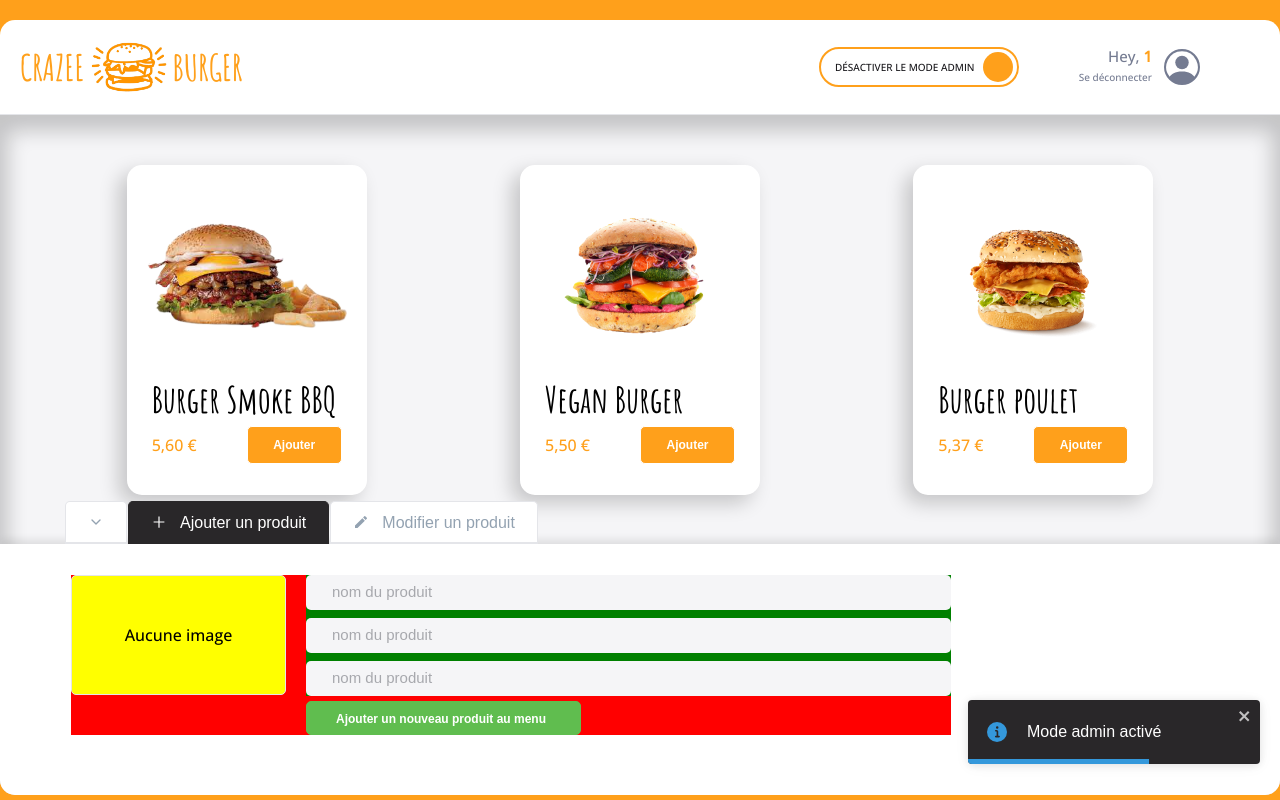
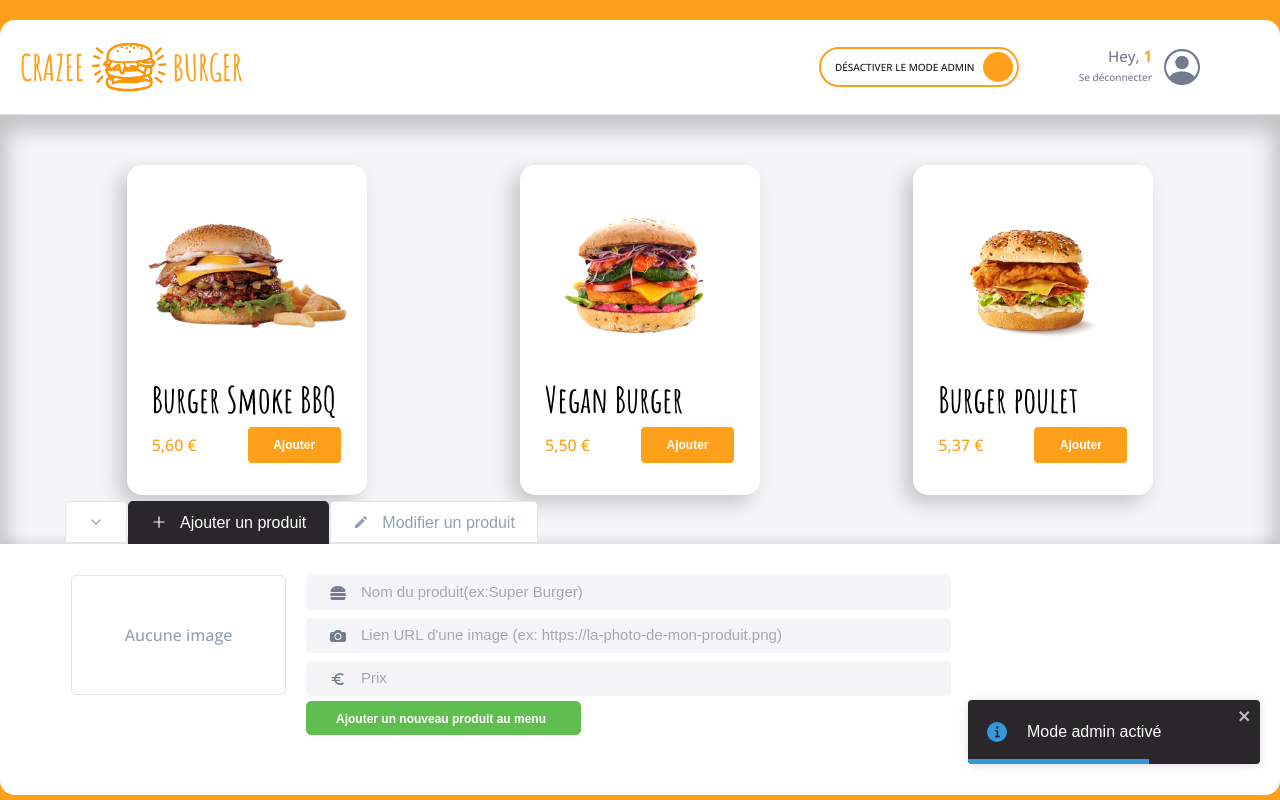
Before and after one commit to Ovgodd/crazee-burger, a React (Create React App) app: page /order/1 in a window 1280 px wide. Both pictures are taken after a click on the label 918 px from the left and 67 px from the top of the page. Built offline with nearby package versions, Linux system fonts and the light colour scheme; grey boxes are pictures that could not be loaded.

Commit message:
✨ F08: ADMIN > update getInputConfig and add input type in props

```diff
--- a/src/components/pages/order/Admin/AdminForm.js
+++ b/src/components/pages/order/Admin/AdminForm.js
@@ -20,7 +20,6 @@ const AdminFormStyled = styled.div`
   left: 71px;
   height: 160px;
   width: 880px;
-  background: red;
 
   .image-container {
     height: 120px;
@@ -30,11 +29,13 @@ const AdminFormStyled = styled.div`
     border-radius: 5px;
     border: 1px solid #e4e5e9;
     padding: 48px, 55px, 48px, 54px;
-    background: yellow;
     box-sizing: border-box;
     display: flex;
     flex-direction: column;
     align-items: center;
     justify-content: center;
+    span {
+      color: #93a2b1;
+    }
   }
 `;
--- a/src/components/pages/order/Admin/AdminInputs.js
+++ b/src/components/pages/order/Admin/AdminInputs.js
@@ -9,14 +9,13 @@ export default function AdminInputs() {
   return (
     <AdminInputsStyled>
       {inputs.map((input) => (
-        <Input icon={input.Icon} label={input.label} />
+        <Input type={input.type} Icon={input.Icon} label={input.label} />
       ))}
       <AdminAddProduct />
     </AdminInputsStyled>
   );
 }
 const AdminInputsStyled = styled.div`
-  background: green;
   display: flex;
   flex-direction: column;
   align-items: flex-start;
--- a/src/components/pages/order/Admin/Input.js
+++ b/src/components/pages/order/Admin/Input.js
@@ -1,10 +1,11 @@
 import React from "react";
 import styled from "styled-components";
 
-export default function Input() {
+export default function Input({ Icon, label, type }) {
   return (
     <InputStyled>
-      <input placeholder="nom du produit" />
+      {Icon && <div className="icon">{Icon}</div>}
+      <input type={type} placeholder={label} />
     </InputStyled>
   );
 }
@@ -19,7 +20,6 @@ const InputStyled = styled.div`
   height: 35px;
   background: #f5f5f7;
   border-radius: 5px;
-
   input {
     width: 577px;
     height: 19px;
@@ -31,4 +31,11 @@ const InputStyled = styled.div`
       color: #a7a8ad;
     }
   }
+  .icon {
+    display: flex;
+    color: #747b91;
+  }
+  .label {
+    color: #a7a8ad;
+  }
 `;
--- a/src/components/pages/order/Admin/getInputConfig.js
+++ b/src/components/pages/order/Admin/getInputConfig.js
@@ -6,15 +6,18 @@ export const getInputConfig = () => [
     id: 1,
     label: "Nom du produit(ex:Super Burger)",
     Icon: <FaHamburger />,
+    type: "text",
   },
   {
     id: 2,
     label: "Lien URL d'une image (ex: https://la-photo-de-mon-produit.png)",
     Icon: <BsFillCameraFill />,
+    type: "url",
   },
   {
     id: 3,
     label: "Prix",
     Icon: <MdOutlineEuro />,
+    type: "text",
   },
 ];
```
